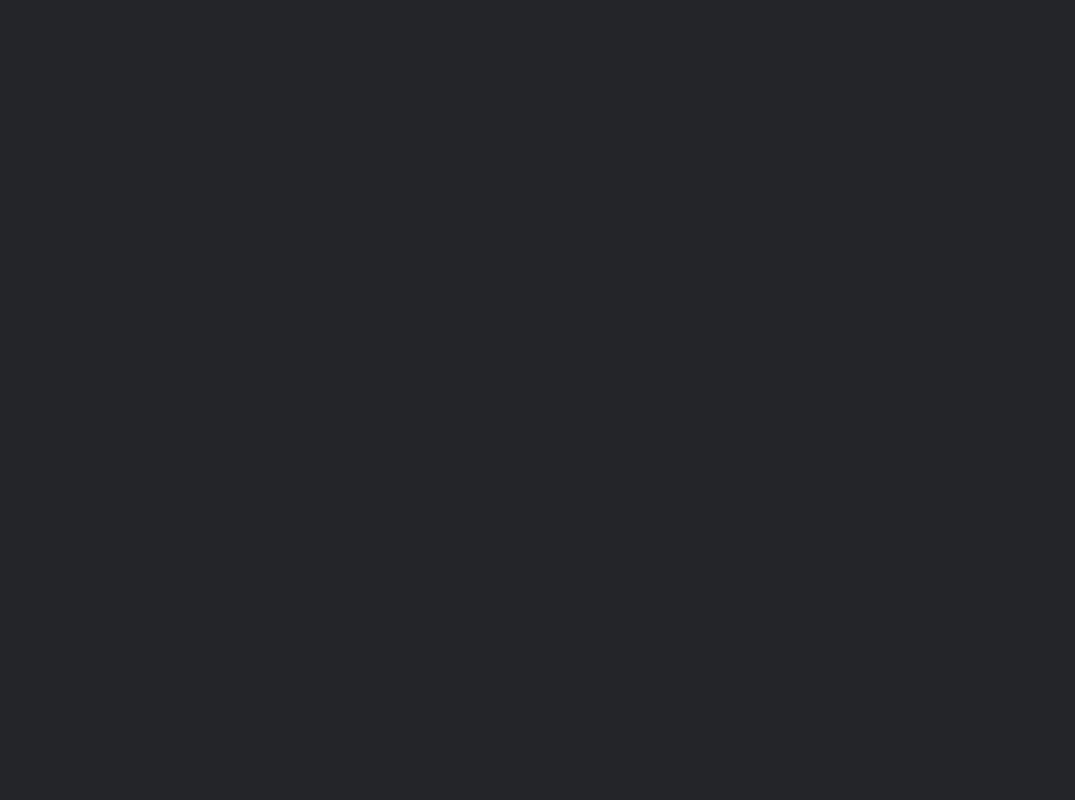
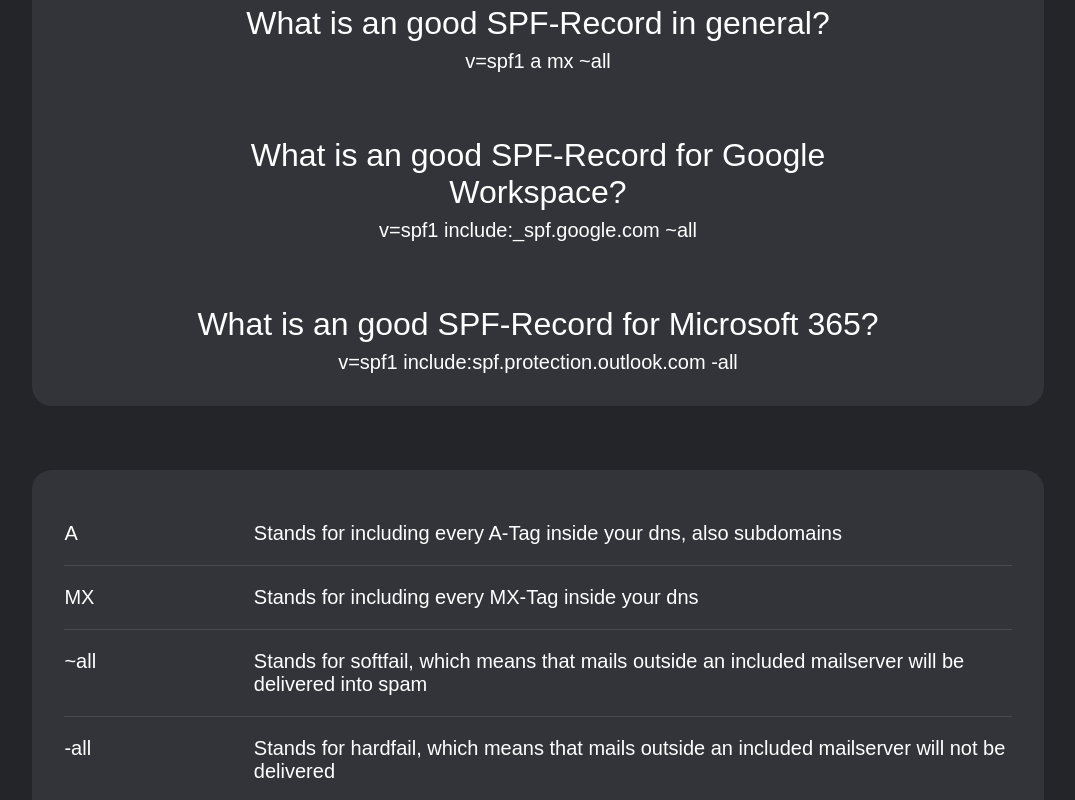
Before and after one commit to haupt-pascal/toolware.dev, a Nuxt app: page /spf-checker in a window 1280 px wide. Shown: the part 920-1720 px from the top of the page, without its empty margins (102-1177 px from the left). Before the commit the page ends 867 px from the top, so only its background shows below. Built offline with nearby package versions, Linux system fonts and the light colour scheme.

Commit message:
added texts to spf checker

```diff
--- a/assets/stylesheet/style.scss
+++ b/assets/stylesheet/style.scss
@@ -89,6 +89,10 @@
   text-align: center;
 }
 
+.along {
+  font-family: "Along Sans s2", sans-serif;
+}
+
 * {
   box-sizing: border-box;
   font-family: "Dosis", sans-serif;
@@ -102,6 +106,10 @@
 ul {
   margin: 0;
   padding: 0;
+}
+
+li {
+  list-style: none;
 }
 
 .menu {
@@ -320,6 +328,38 @@
   justify-content: center;
   align-items: center;
 
+  &.info-container {
+    margin-top: 64px;
+
+    h3 {
+      margin-top: 64px;
+      margin-bottom: 8px;
+    }
+
+    li {
+      display: flex;
+      justify-content: space-between;
+      width: 100%;
+      margin-right: auto;
+
+      p {
+        &:first-child {
+          width: 20%;
+        }
+        &:last-child {
+          width: 80%;
+        }
+      }
+    }
+
+    .divider {
+      width: 100%;
+      height: 1px;
+      background: rgba($color: $white, $alpha: .1);
+      margin: 0;
+    }
+  }
+
   input {
     width: calc(100% - 40px);
     padding: 10px 20px;
@@ -375,6 +415,11 @@
   display: flex;
   flex-direction: column;
   align-items: center;
+  .footer-top {
+    p {
+      font-family: "Along Sans s2", sans-serif;
+    }
+  }
 
   .footer-bottom {
     a {
--- a/package.json
+++ b/package.json
@@ -17,8 +17,5 @@
     "vue-router": "^4.2.5"
   },
   "dependencies": {
-    "axios": "^1.6.2",
-    "fast-speedtest-api": "^0.3.2",
-    "speedtest-net": "^2.2.0"
-  }
+    "axios": "^1.6.2"  }
 }
--- a/pages/spf-checker.vue
+++ b/pages/spf-checker.vue
@@ -16,6 +16,44 @@
         The SPF record is:<b>{{ result }}</b>
       </p>
     </div>
+  </div>
+  <div class="input-container info-container">
+    <h2>What is an SPF-Record?</h2>
+    <p class="along">
+      SPF stands for Sender Policy Framework. It is a DNS TXT record that
+      specifies which IP addresses and/or hostnames are allowed to send emails
+      from a specific domain. SPF records are used to prevent spammers from
+      sending messages with forged From addresses at that domain.
+    </p>
+    <h3>
+      What is an good SPF-Record in general?
+    </h3>
+    <span class="along">
+      v=spf1 a mx ~all
+    </span>
+    <h3>
+      What is an good SPF-Record for Google Workspace?
+    </h3>
+    <span class="along">
+      v=spf1 include:_spf.google.com ~all
+    </span>
+    <h3>
+      What is an good SPF-Record for Microsoft 365?
+    </h3>
+    <span class="along">
+      v=spf1 include:spf.protection.outlook.com -all
+    </span>
+  </div>
+
+  <div class="input-container info-container">
+    <li class="along"><p>A</p><p class="along">Stands for including every A-Tag inside your dns, also subdomains</p></li>
+    <div class="divider">&nbsp;</div>
+    <li class="along"><p>MX</p><p class="along">Stands for including every MX-Tag inside your dns</p></li>
+    <div class="divider">&nbsp;</div>
+    <li class="along"><p>~all</p><p class="along">Stands for softfail, which means that mails outside an included mailserver will be delivered into spam</p></li>
+    <div class="divider">&nbsp;</div>
+    <li class="along"><p>-all</p><p class="along">Stands for hardfail, which means that mails outside an included mailserver will not be delivered</p></li>
+
   </div>
   <Footer />
 </template>
```
Also changed, not shown: 1 other file (tests, documents, lock files or other folders).
